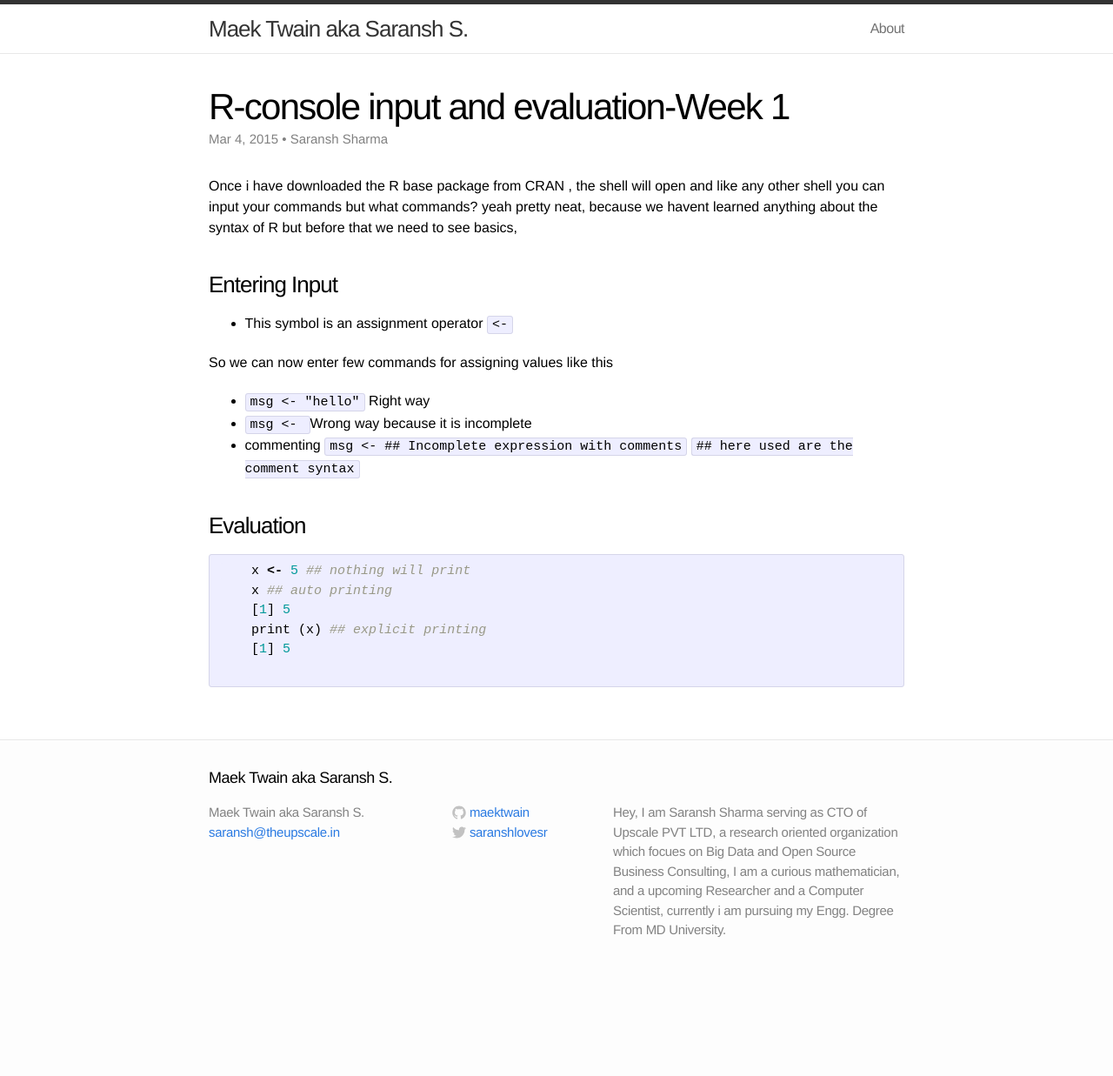
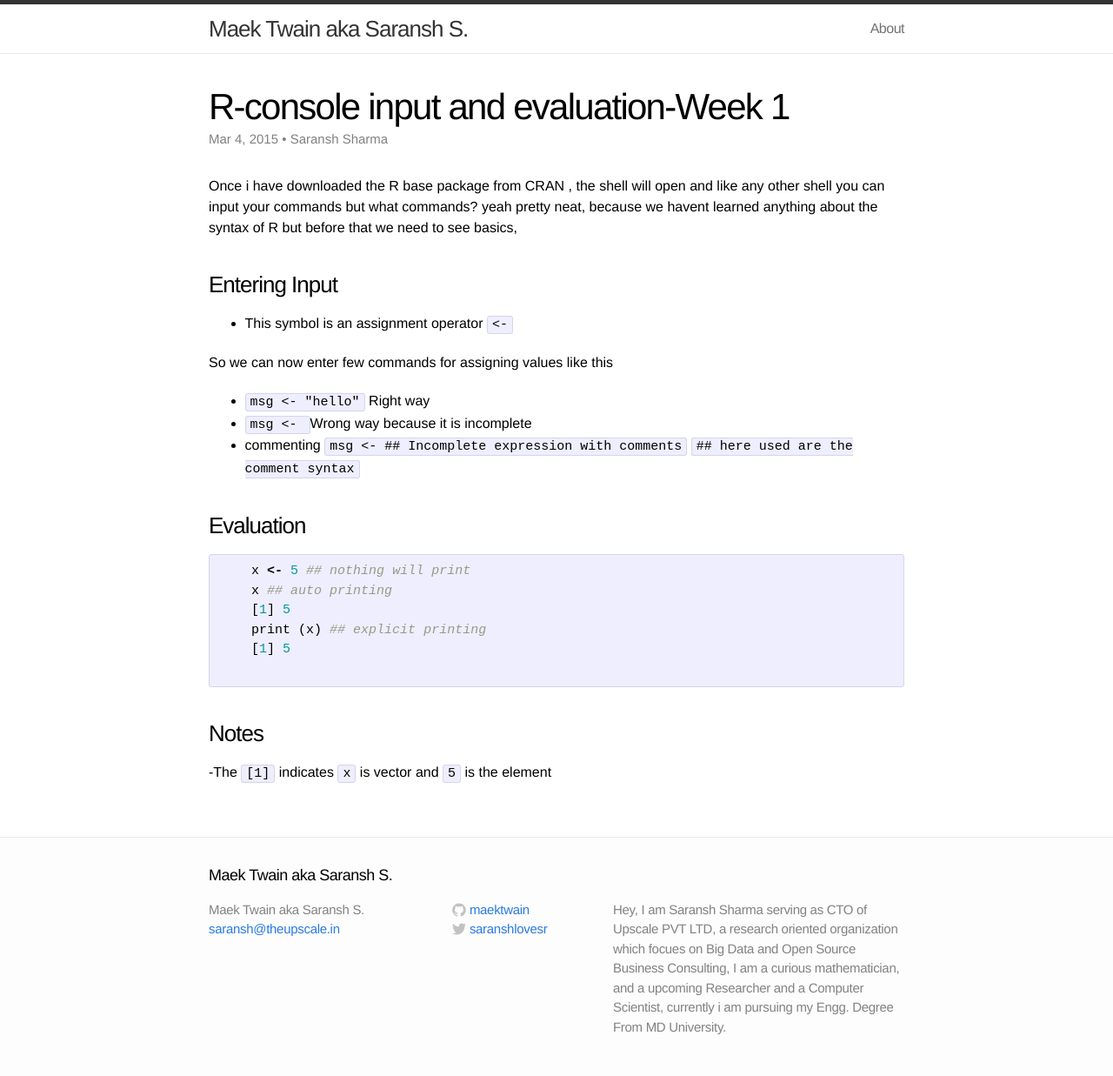
Before and after one commit to theupscale/maektwain.github.io, a Jekyll site: the page built from _posts/2015-03-04-week-one-several-modules.markdown, in a window 1280 px wide. Shown: the whole page at 87% size. Built offline with Jekyll 4.4.1, drawn with Linux system fonts in a browser that asks for light colours; before the commit the page ends 1126 px from its top, so only the background shows below that.

```diff
--- a/_posts/2015-03-04-week-one-several-modules.markdown
+++ b/_posts/2015-03-04-week-one-several-modules.markdown
@@ -1,7 +1,7 @@
 ---
 layout: post
 title:  "R-console input and evaluation-Week 1"
-date:   2015-03-04 22:20:00
+date:   2015-03-04 22:32:00
 categories: r
 author: Saransh Sharma
 ---
@@ -29,3 +29,8 @@ So we can now enter few commands for assigning values like this
     [1] 5
 
 {% endhighlight %}
+
+
+###Notes
+
+-The `[1]` indicates `x` is vector and `5` is the element
```
Also changed, not shown: .c9/metadata/workspace/_posts/2015-03-04-week-one-several-modules.markdown, 1 other file.
